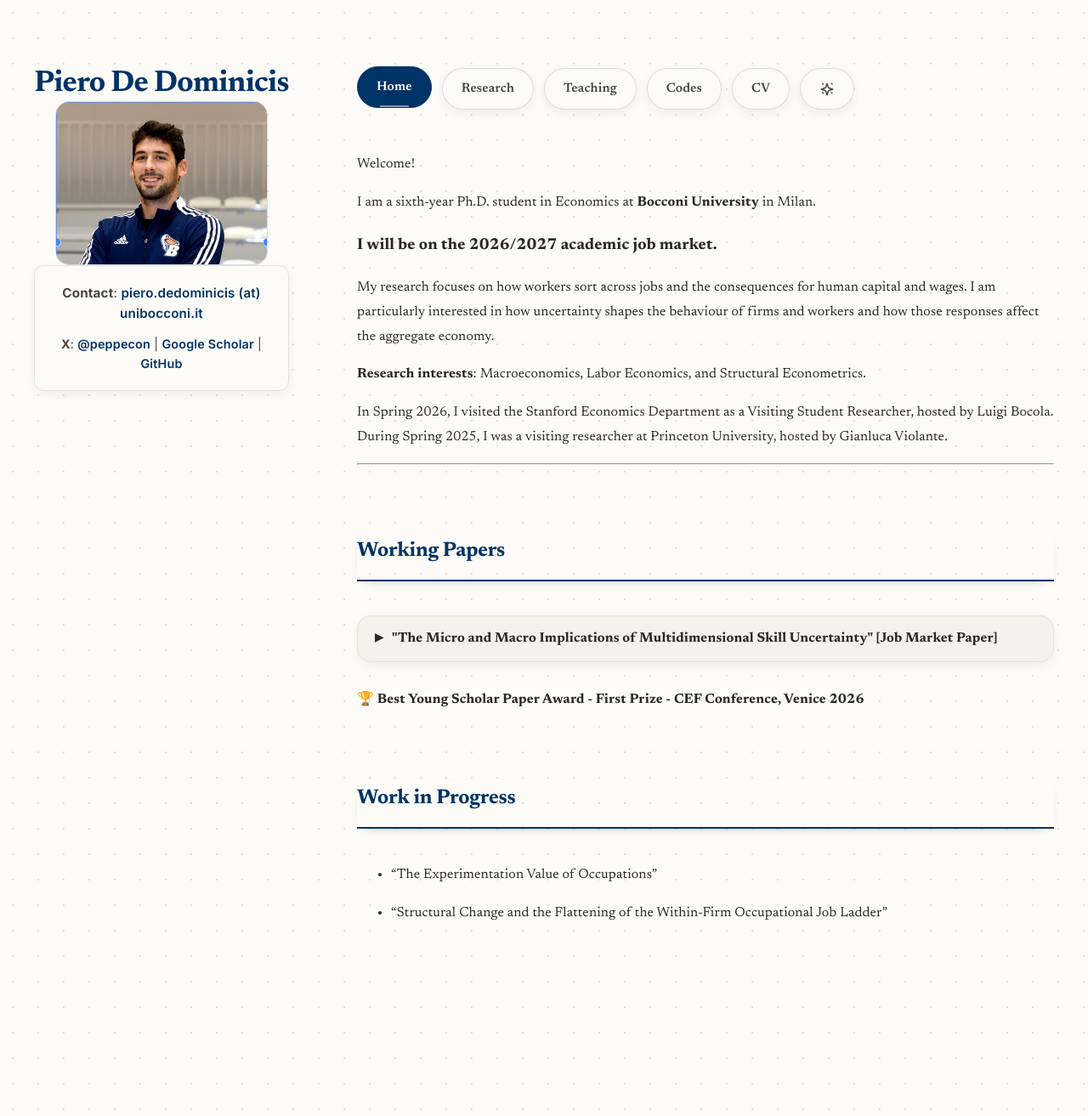
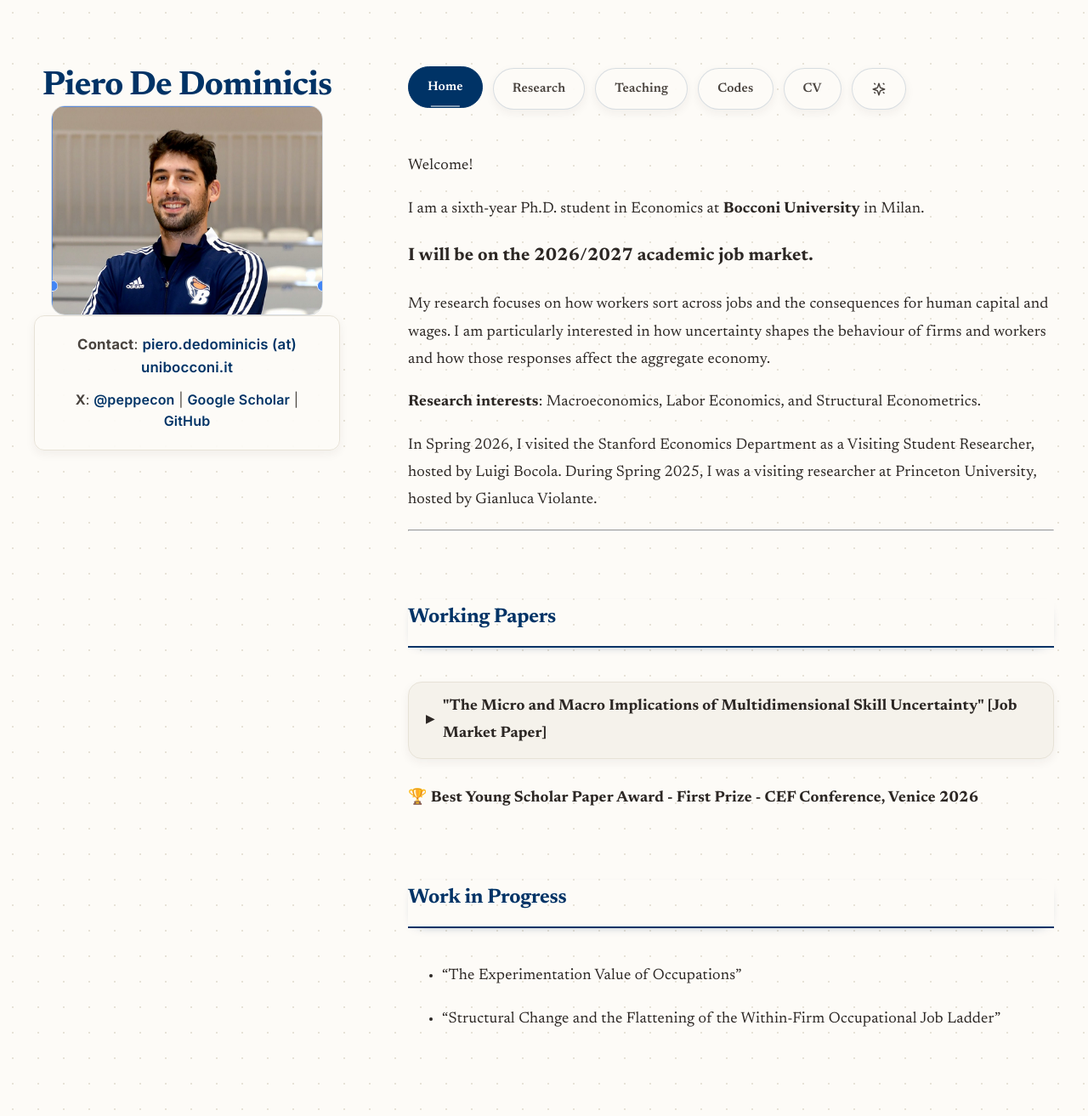
Before and after one commit to peppecon/peppecon.github.io, a Jekyll site: the page built from _pages/about.md, in a window 1280 px wide and 1313 px high. Shown: the whole window at 85% size. Built offline with Jekyll 4.4.1, drawn with Linux system fonts in a browser that asks for light colours.

Commit message:
Increase global font size and sidebar picture size

```diff
--- a/_sass/modern-layout.scss
+++ b/_sass/modern-layout.scss
@@ -90,6 +90,7 @@ html.modern-layout::after {
   padding: 0;
   font-family: var(--font-serif);
   /* Everything is Serif now */
+  font-size: 1.125rem;
   color: var(--text-primary);
   background: var(--primary-bg);
   line-height: 1.8;
@@ -102,9 +103,9 @@ html.modern-layout::after {
 /* Layout Wrapper for Two-Column Structure */
 .layout-wrapper {
   display: grid;
-  grid-template-columns: 300px 1fr;
+  grid-template-columns: 360px 1fr;
   gap: 80px;
-  max-width: 1350px;
+  max-width: 1400px;
   margin: 0 auto;
   padding: 80px 40px;
   align-items: start;
@@ -125,7 +126,7 @@ html.modern-layout::after {
 
 .site-title-small {
   font-family: var(--font-serif);
-  font-size: 2.2rem;
+  font-size: 2.5rem;
   font-weight: 800;
   color: var(--accent-color);
   margin: 0;
@@ -141,7 +142,7 @@ html.modern-layout::after {
 
 .sidebar-image {
   width: 100%;
-  max-width: 250px;
+  max-width: 320px;
   margin: 0 auto;
   border-radius: 16px;
   overflow: hidden;
@@ -164,7 +165,7 @@ html.modern-layout::after {
 
 .sidebar-contact {
   font-family: var(--font-sans);
-  font-size: 0.95rem;
+  font-size: 1.05rem;
   color: var(--text-secondary);
   background: var(--glass-bg);
   padding: 20px;
@@ -194,7 +195,7 @@ html.modern-layout::after {
 }
 
 .social-links {
-  font-size: 0.9rem;
+  font-size: 1rem;
 }
 
 /* Global Container */
```
